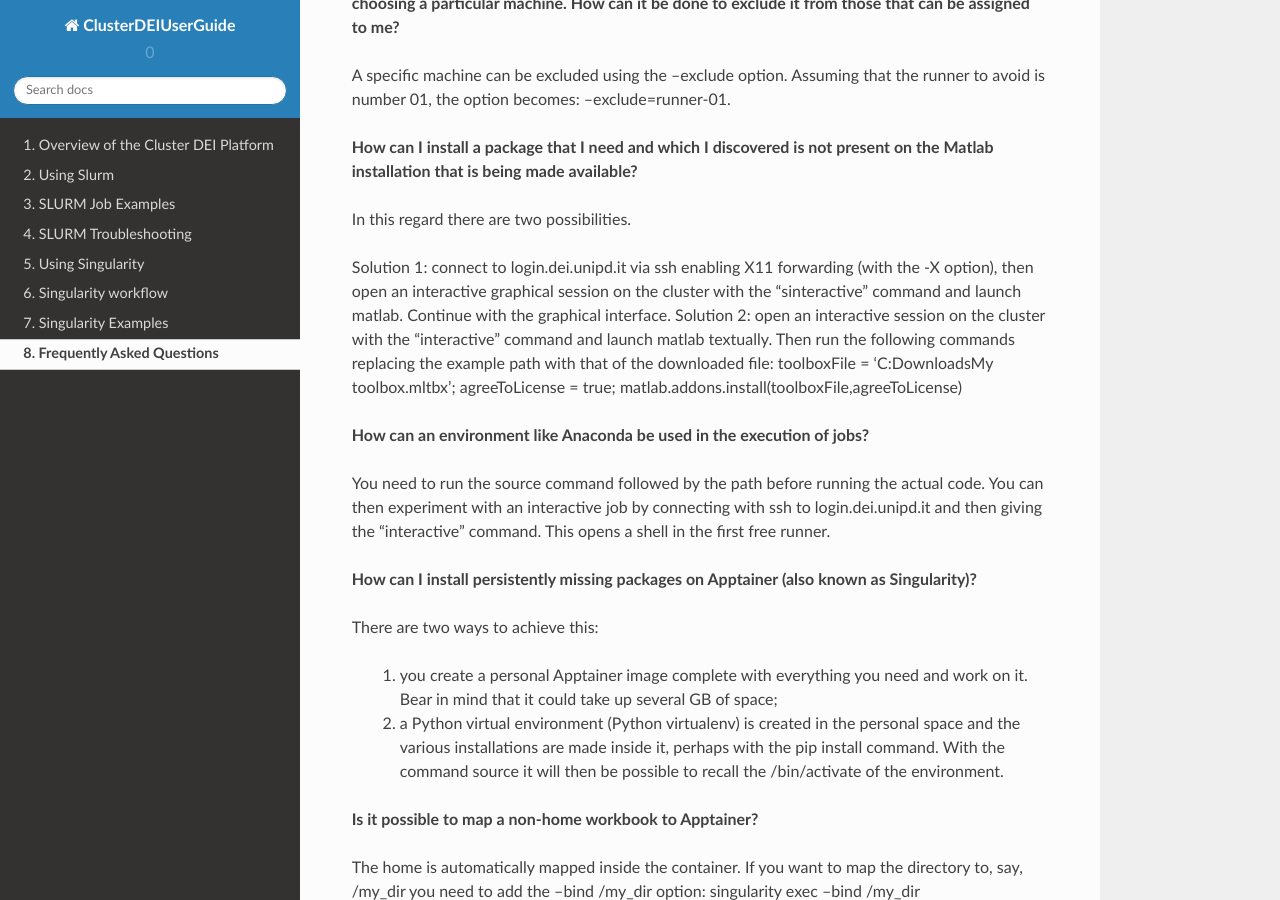
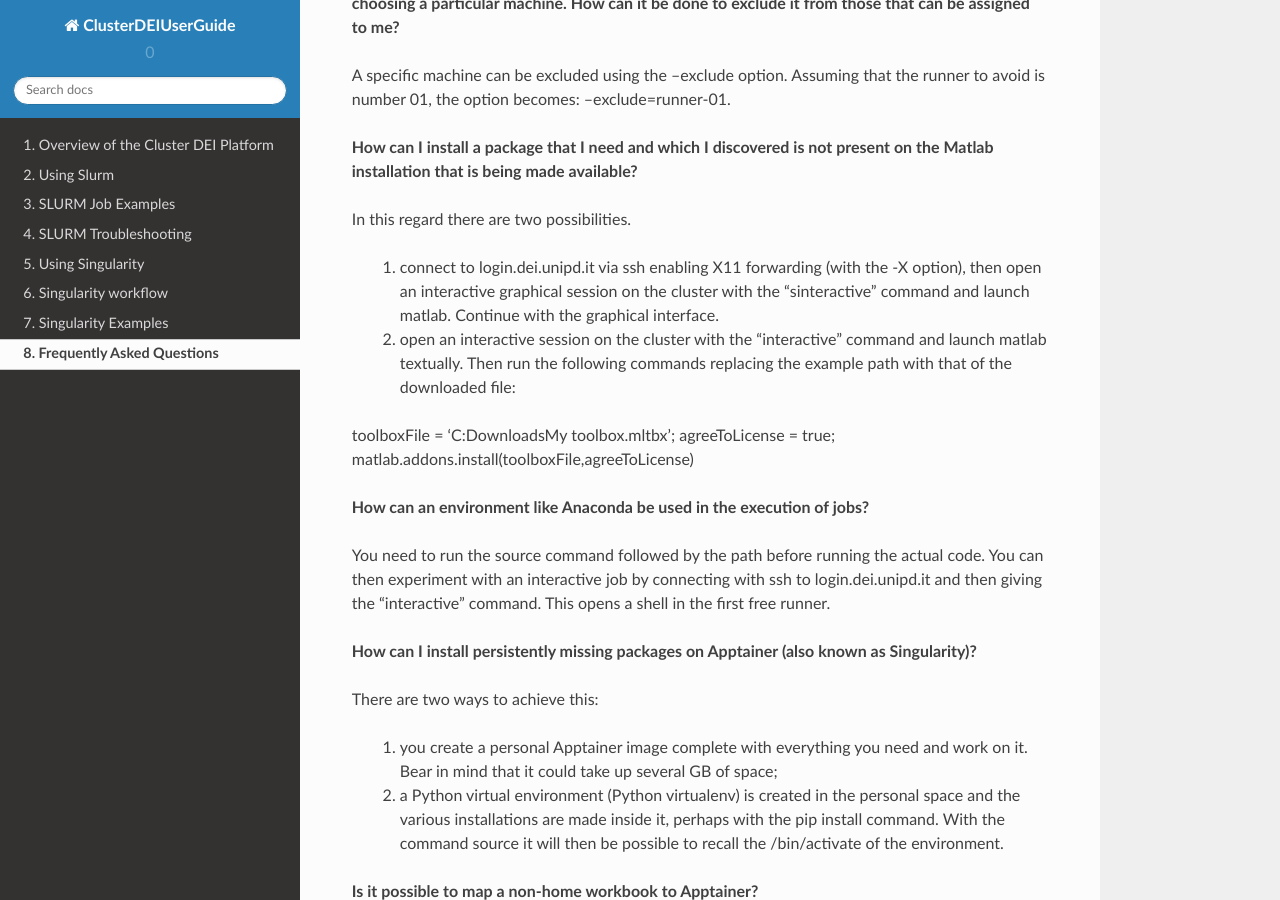
Before and after one commit to agostinoandriolo/clusterDEIguide, a Sphinx documentation site: the page built from ClusterDEIUserGuide-master/docs/FAQ.rst, in a window 1280 px wide and 900 px high, scrolled down 888 px. Built offline with Sphinx 7.4.7 and the Read the Docs theme 2.0.0, drawn with Linux system fonts in a browser that asks for light colours.

Commit message:
Update FAQ.rst

```diff
--- a/ClusterDEIUserGuide-master/docs/FAQ.rst
+++ b/ClusterDEIUserGuide-master/docs/FAQ.rst
@@ -35,10 +35,8 @@ A specific machine can be excluded using the --exclude option. Assuming that the
 
 In this regard there are two possibilities.
 
-Solution 1:
-connect to login.dei.unipd.it via ssh enabling X11 forwarding (with the -X option), then open an interactive graphical session on the cluster with the "sinteractive" command and launch matlab. Continue with the graphical interface.
-Solution 2:
-open an interactive session on the cluster with the "interactive" command and launch matlab textually. Then run the following commands replacing the example path with that of the downloaded file:
+     1. connect to login.dei.unipd.it via ssh enabling X11 forwarding (with the -X option), then open an interactive graphical session on the cluster with the "sinteractive" command and launch matlab. Continue with the graphical interface.
+     2. open an interactive session on the cluster with the "interactive" command and launch matlab textually. Then run the following commands replacing the example path with that of the downloaded file:
 toolboxFile = 'C:\Downloads\My toolbox.mltbx';
 agreeToLicense = true;
 matlab.addons.install(toolboxFile,agreeToLicense)
```
